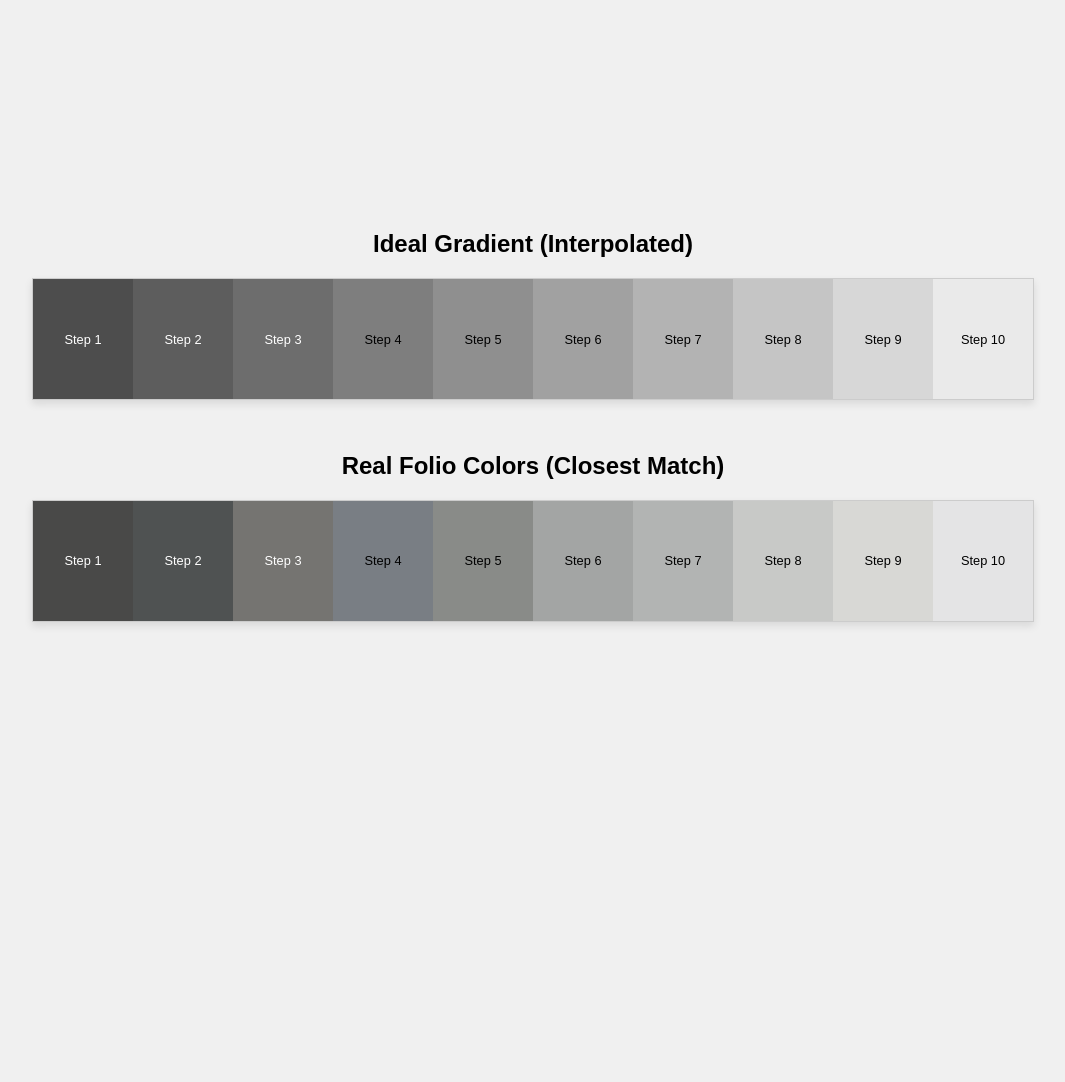
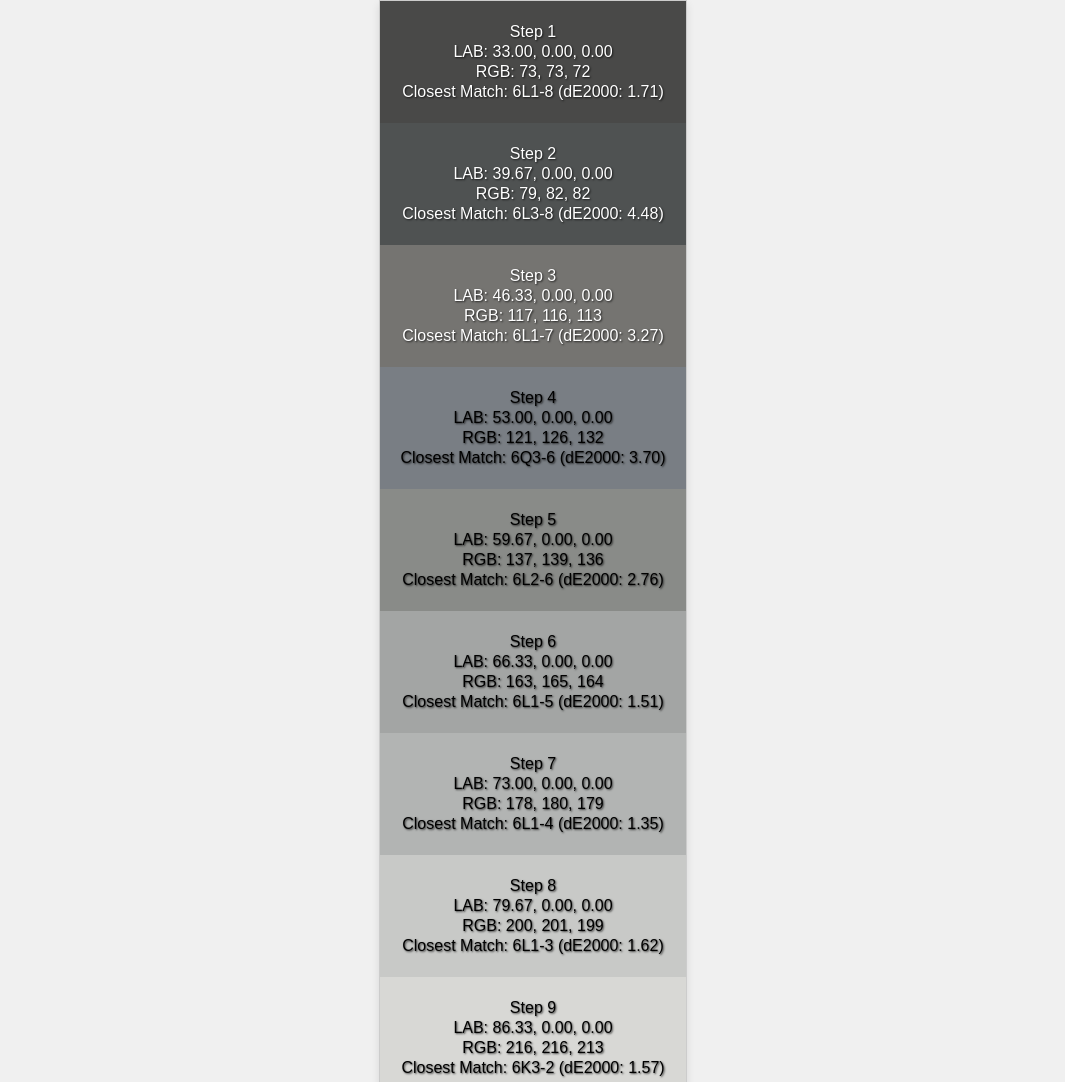
Before and after one commit to stasazaryarozet/7ee41df4-5747-45d0-9bf3-c54702dbfabc, a plain HTML site: page index.html in a window 1280 px wide. Shown: the top 1082 px of the page, without its empty margins (107-1172 px from the left). Before the commit the page ends 864 px from the top, so only its background shows below. Drawn offline with Linux system fonts and the light colour scheme.

```diff
--- a/index.html
+++ b/index.html
@@ -3,116 +3,98 @@
 <html lang="ru">
 <head>
     <meta charset="UTF-8">
-    <title>Color Scale Comparison</title>
+    <title>Color Scale</title>
     <style>
-        body { font-family: sans-serif; display: flex; flex-direction: column; justify-content: center; align-items: center; min-height: 100vh; background-color: #f0f0f0; margin: 2em; }
-        .container { display: flex; flex-direction: row; border: 1px solid #ccc; box-shadow: 0 4px 8px rgba(0,0,0,0.1); margin-bottom: 2em; }
-        .color-band { padding: 10px; min-height: 100px; min-width: 80px; display: flex; align-items: center; justify-content: center; text-align: center; }
-        .color-info p { margin: 2px 0; font-size: 0.8em; }
-        h2 { text-align: center; }
+        body { font-family: sans-serif; display: flex; justify-content: center; align-items: center; min-height: 100vh; background-color: #f0f0f0; margin: 0; }
+        .container { display: flex; flex-direction: column; border: 1px solid #ccc; box-shadow: 0 4px 8px rgba(0,0,0,0.1); }
+        .color-band { padding: 20px; color: white; text-shadow: 1px 1px 2px rgba(0,0,0,0.7); min-height: 80px; display: flex; align-items: center; justify-content: center; }
+        .color-info { text-align: center; }
+        .color-info p { margin: 2px 0; }
     </style>
 </head>
 <body>
-<h2>Ideal Gradient (Interpolated)</h2><div class='container'>
-            <div class="color-band" style="background-color: rgb(77, 77, 77); color: white;" title="LAB: 33.00, 0.00, 0.00 RGB: 77, 77, 77">
+    <div class="container">
+
+        <div class="color-band" style="background-color: rgb(73, 73, 72); color: white;">
             <div class="color-info">
                 <p>Step 1</p>
+                <p>LAB: 33.00, 0.00, 0.00</p>
+                <p>RGB: 73, 73, 72</p>
+                <p>Closest Match: 6L1-8 (dE2000: 1.71)</p>
             </div>
         </div>
-            <div class="color-band" style="background-color: rgb(93, 93, 93); color: white;" title="LAB: 39.67, 0.00, 0.00 RGB: 93, 93, 93">
+        <div class="color-band" style="background-color: rgb(79, 82, 82); color: white;">
             <div class="color-info">
                 <p>Step 2</p>
+                <p>LAB: 39.67, 0.00, 0.00</p>
+                <p>RGB: 79, 82, 82</p>
+                <p>Closest Match: 6L3-8 (dE2000: 4.48)</p>
             </div>
         </div>
-            <div class="color-band" style="background-color: rgb(109, 109, 109); color: white;" title="LAB: 46.33, 0.00, 0.00 RGB: 109, 109, 109">
+        <div class="color-band" style="background-color: rgb(117, 116, 113); color: white;">
             <div class="color-info">
                 <p>Step 3</p>
+                <p>LAB: 46.33, 0.00, 0.00</p>
+                <p>RGB: 117, 116, 113</p>
+                <p>Closest Match: 6L1-7 (dE2000: 3.27)</p>
             </div>
         </div>
-            <div class="color-band" style="background-color: rgb(126, 126, 126); color: black;" title="LAB: 53.00, 0.00, 0.00 RGB: 126, 126, 126">
+        <div class="color-band" style="background-color: rgb(121, 126, 132); color: black;">
             <div class="color-info">
                 <p>Step 4</p>
+                <p>LAB: 53.00, 0.00, 0.00</p>
+                <p>RGB: 121, 126, 132</p>
+                <p>Closest Match: 6Q3-6 (dE2000: 3.70)</p>
             </div>
         </div>
-            <div class="color-band" style="background-color: rgb(143, 143, 143); color: black;" title="LAB: 59.67, 0.00, 0.00 RGB: 143, 143, 143">
+        <div class="color-band" style="background-color: rgb(137, 139, 136); color: black;">
             <div class="color-info">
                 <p>Step 5</p>
+                <p>LAB: 59.67, 0.00, 0.00</p>
+                <p>RGB: 137, 139, 136</p>
+                <p>Closest Match: 6L2-6 (dE2000: 2.76)</p>
             </div>
         </div>
-            <div class="color-band" style="background-color: rgb(161, 161, 161); color: black;" title="LAB: 66.33, 0.00, 0.00 RGB: 161, 161, 161">
+        <div class="color-band" style="background-color: rgb(163, 165, 164); color: black;">
             <div class="color-info">
                 <p>Step 6</p>
+                <p>LAB: 66.33, 0.00, 0.00</p>
+                <p>RGB: 163, 165, 164</p>
+                <p>Closest Match: 6L1-5 (dE2000: 1.51)</p>
             </div>
         </div>
-            <div class="color-band" style="background-color: rgb(179, 179, 179); color: black;" title="LAB: 73.00, 0.00, 0.00 RGB: 179, 179, 179">
+        <div class="color-band" style="background-color: rgb(178, 180, 179); color: black;">
             <div class="color-info">
                 <p>Step 7</p>
+                <p>LAB: 73.00, 0.00, 0.00</p>
+                <p>RGB: 178, 180, 179</p>
+                <p>Closest Match: 6L1-4 (dE2000: 1.35)</p>
             </div>
         </div>
-            <div class="color-band" style="background-color: rgb(197, 197, 197); color: black;" title="LAB: 79.67, 0.00, 0.00 RGB: 197, 197, 197">
+        <div class="color-band" style="background-color: rgb(200, 201, 199); color: black;">
             <div class="color-info">
                 <p>Step 8</p>
+                <p>LAB: 79.67, 0.00, 0.00</p>
+                <p>RGB: 200, 201, 199</p>
+                <p>Closest Match: 6L1-3 (dE2000: 1.62)</p>
             </div>
         </div>
-            <div class="color-band" style="background-color: rgb(215, 215, 215); color: black;" title="LAB: 86.33, 0.00, 0.00 RGB: 215, 215, 215">
+        <div class="color-band" style="background-color: rgb(216, 216, 213); color: black;">
             <div class="color-info">
                 <p>Step 9</p>
+                <p>LAB: 86.33, 0.00, 0.00</p>
+                <p>RGB: 216, 216, 213</p>
+                <p>Closest Match: 6K3-2 (dE2000: 1.57)</p>
             </div>
         </div>
-            <div class="color-band" style="background-color: rgb(234, 234, 234); color: black;" title="LAB: 93.00, 0.00, 0.00 RGB: 234, 234, 234">
+        <div class="color-band" style="background-color: rgb(228, 228, 229); color: black;">
             <div class="color-info">
                 <p>Step 10</p>
-                </div>
-            </div></div><h2>Real Folio Colors (Closest Match)</h2><div class='container'>
-            <div class="color-band" style="background-color: rgb(73, 73, 72); color: white;" title="LAB: 31.32, -0.37, 0.95 RGB: 73, 73, 72 Match: 6L1-8 dE2000: 1.71">
-                <div class="color-info">
-                    <p>Step 1</p>
+                <p>LAB: 93.00, 0.00, 0.00</p>
+                <p>RGB: 228, 228, 229</p>
+                <p>Closest Match: 6R2-1 (dE2000: 1.50)</p>
             </div>
         </div>
-            <div class="color-band" style="background-color: rgb(79, 82, 82); color: white;" title="LAB: 34.80, -1.21, -0.20 RGB: 79, 82, 82 Match: 6L3-8 dE2000: 4.48">
-                <div class="color-info">
-                    <p>Step 2</p>
     </div>
-            </div>
-            <div class="color-band" style="background-color: rgb(117, 116, 113); color: white;" title="LAB: 49.19, -0.23, 1.70 RGB: 117, 116, 113 Match: 6L1-7 dE2000: 3.27">
-                <div class="color-info">
-                    <p>Step 3</p>
-                </div>
-            </div>
-            <div class="color-band" style="background-color: rgb(121, 126, 132); color: black;" title="LAB: 52.84, -1.15, -3.65 RGB: 121, 126, 132 Match: 6Q3-6 dE2000: 3.70">
-                <div class="color-info">
-                    <p>Step 4</p>
-                </div>
-            </div>
-            <div class="color-band" style="background-color: rgb(137, 139, 136); color: black;" title="LAB: 57.75, -1.16, 1.47 RGB: 137, 139, 136 Match: 6L2-6 dE2000: 2.76">
-                <div class="color-info">
-                    <p>Step 5</p>
-                </div>
-            </div>
-            <div class="color-band" style="background-color: rgb(163, 165, 164); color: black;" title="LAB: 67.61, -0.74, 0.22 RGB: 163, 165, 164 Match: 6L1-5 dE2000: 1.51">
-                <div class="color-info">
-                    <p>Step 6</p>
-                </div>
-            </div>
-            <div class="color-band" style="background-color: rgb(178, 180, 179); color: black;" title="LAB: 73.46, -0.89, 0.20 RGB: 178, 180, 179 Match: 6L1-4 dE2000: 1.35">
-                <div class="color-info">
-                    <p>Step 7</p>
-                </div>
-            </div>
-            <div class="color-band" style="background-color: rgb(200, 201, 199); color: black;" title="LAB: 81.09, -0.65, 0.90 RGB: 200, 201, 199 Match: 6L1-3 dE2000: 1.62">
-                <div class="color-info">
-                    <p>Step 8</p>
-                </div>
-            </div>
-            <div class="color-band" style="background-color: rgb(216, 216, 213); color: black;" title="LAB: 86.33, -0.32, 1.55 RGB: 216, 216, 213 Match: 6K3-2 dE2000: 1.57">
-                <div class="color-info">
-                    <p>Step 9</p>
-                </div>
-            </div>
-            <div class="color-band" style="background-color: rgb(228, 228, 229); color: black;" title="LAB: 90.73, 0.08, -0.53 RGB: 228, 228, 229 Match: 6R2-1 dE2000: 1.50">
-                <div class="color-info">
-                    <p>Step 10</p>
-                </div>
-            </div></div>
 </body>
 </html>
```
Lines whose indentation alone changed are shown as unchanged.
